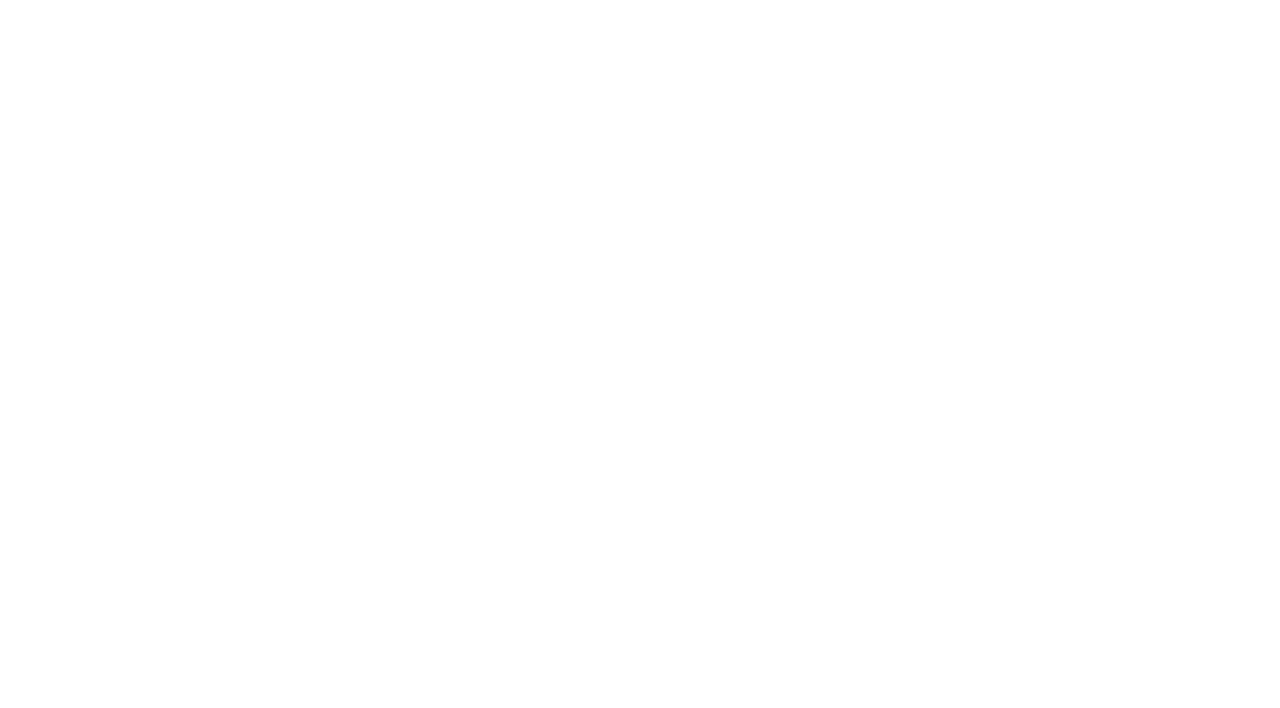
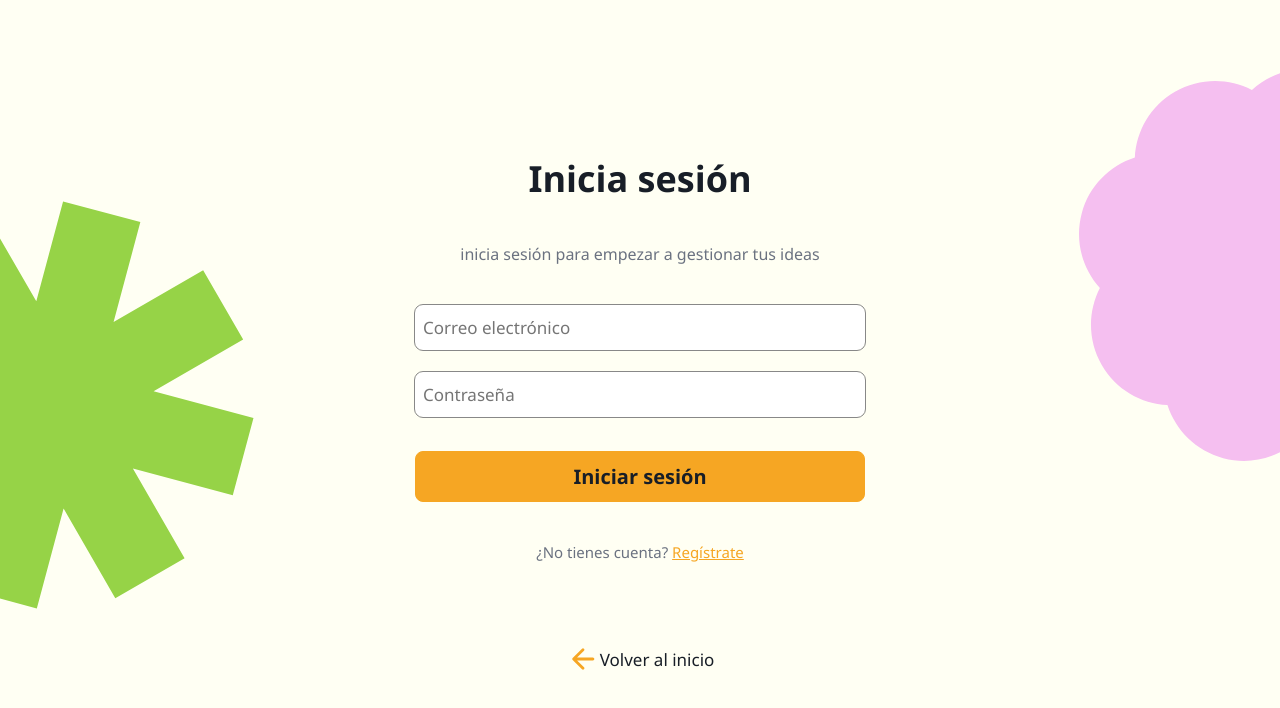
Before and after one commit to AlexanderCassiani/notes-app, a React (Vite) app in the folder frontend/: page /login in a window 1280 px wide. Before the commit this address had no page. Shown: the top 708 px of the page. Built offline with nearby package versions, Linux system fonts and the light colour scheme.

Commit message:
agrega la ruta para el componente LoginLayout en AppRoutes

```diff
--- a/frontend/src/routes/AppRoutes.jsx
+++ b/frontend/src/routes/AppRoutes.jsx
@@ -2,6 +2,7 @@ import { BrowserRouter, Routes, Route } from "react-router-dom";
 
 import HomeLayout from "../pages/home/layout/HomeLayout";
 import SignupLayout from "../pages/auth/layout/SignupLayout";
+import LoginLayout from "../pages/auth/layout/LoginLayout";
 
 import App from "../App";
 
@@ -11,6 +12,7 @@ const AppRoutes = () => {
       <Routes>
         <Route path="/" element={<HomeLayout />} />
         <Route path="/signup" element={<SignupLayout />} />
+        <Route path="/login" element={<LoginLayout />} />
       </Routes>
     </BrowserRouter>
   );
```
